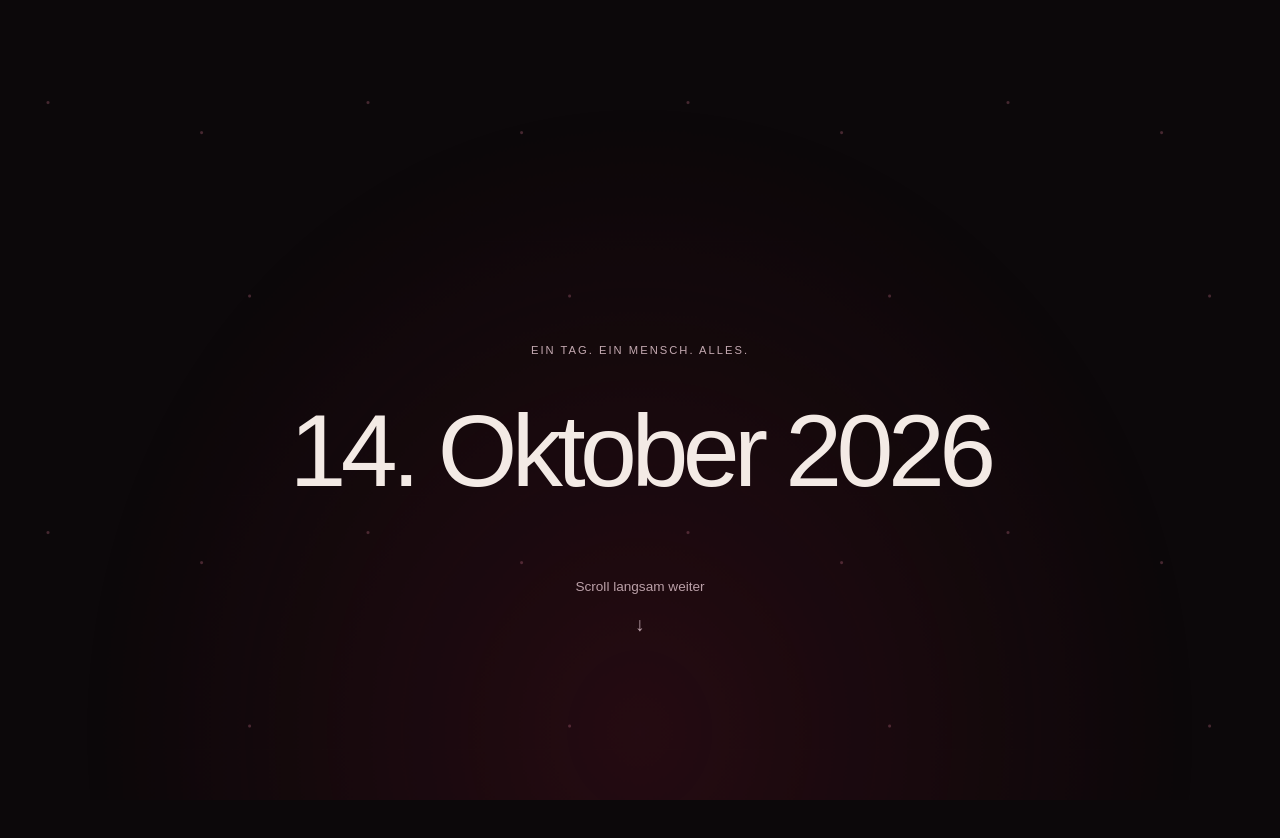
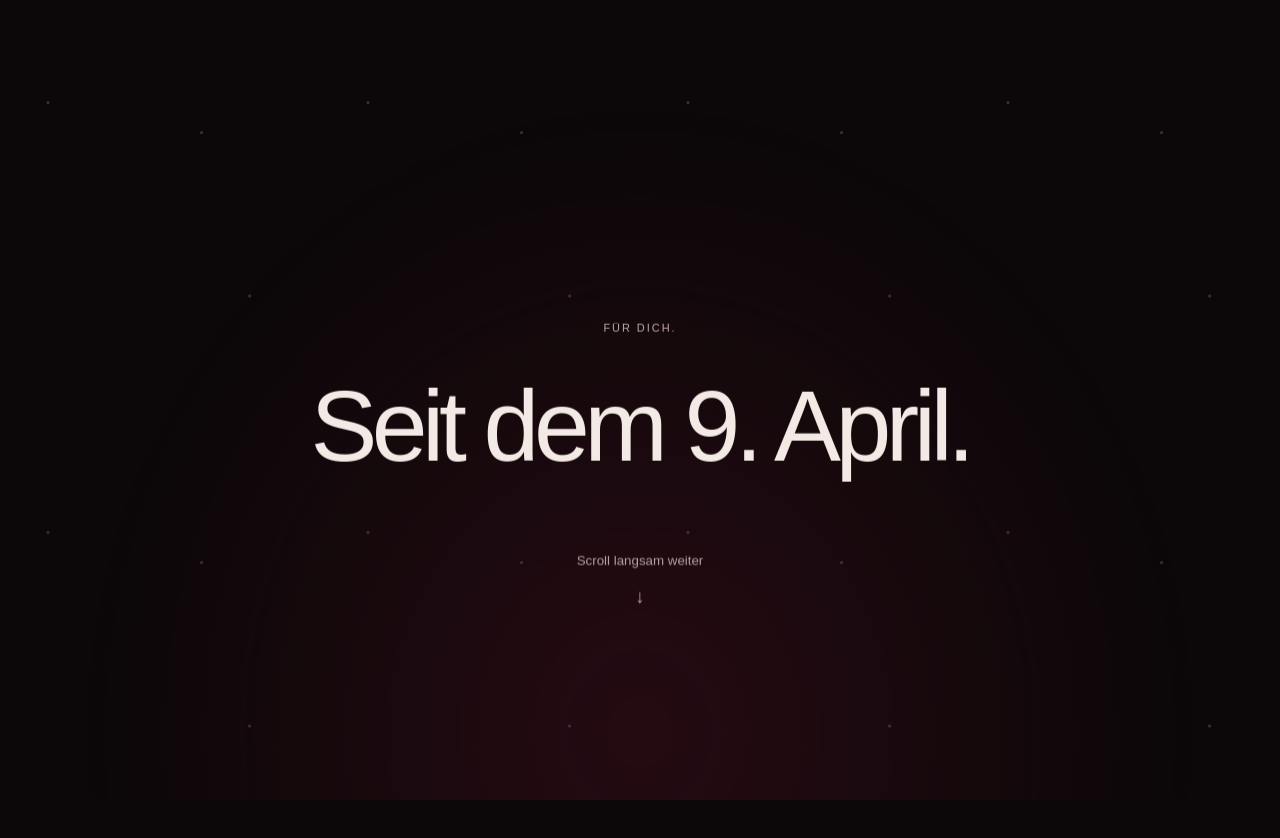
Before and after one commit to kirongerwens-dotcom/yael, a React (Vite) app: page / in a window 1280 px wide. Shown: the top 838 px of the page. Built offline with nearby package versions, Linux system fonts and the light colour scheme.

Commit message:
Add emotional time opening sequence

```diff
--- a/src/components/Intro.jsx
+++ b/src/components/Intro.jsx
@@ -6,59 +6,110 @@ import {
   useReducedMotion,
 } from "framer-motion";
 
-const lines = [
-  "14. Oktober 2026",
-  "Heute wirst du 15.",
-  "Eigentlich wollte ich dir einfach nur etwas schenken.",
-  "Aber irgendwie war mir das zu wenig.",
-  "Also habe ich dir etwas gebaut.",
-  "Für Yael.",
+const scenes = [
+  {
+    text: "Seit dem 9. April.",
+    eyebrow: "Für dich.",
+    kind: "normal",
+    hint: true,
+  },
+  {
+    text: "176",
+    sub: "Tage",
+    kind: "number",
+  },
+  {
+    text: "≈ 528",
+    sub: "Stunden",
+    kind: "number",
+  },
+  {
+    text: "31.680",
+    sub: "Minuten",
+    kind: "number",
+  },
+  {
+    text: "1.900.800",
+    sub: "Sekunden",
+    kind: "number",
+  },
+  {
+    text: "Nächte. Tage.",
+    sub: "Viel zu viele kleine Änderungen.",
+    kind: "quiet",
+  },
+  {
+    text: "Und in jeder einzelnen davon",
+    sub: "habe ich an dich gedacht.",
+    kind: "heart",
+  },
+  {
+    text: "Jedes Wort auf dieser Seite",
+    sub: "ist von ganzem Herzen geschrieben.",
+    kind: "heart",
+  },
+  {
+    text: "Für dich.",
+    kind: "quiet",
+  },
+  {
+    text: "14. Oktober 2026",
+    eyebrow: "Ein Tag. Ein Mensch. Alles.",
+    kind: "normal",
+  },
+  {
+    text: "Heute wirst du 15.",
+    kind: "normal",
+  },
+  {
+    text: "Eigentlich wollte ich dir einfach nur etwas schenken.",
+    kind: "normal",
+  },
+  {
+    text: "Aber irgendwie war mir das zu wenig.",
+    kind: "normal",
+  },
+  {
+    text: "Also habe ich dir etwas gebaut.",
+    kind: "normal",
+  },
+  {
+    text: "Für Yael.",
+    eyebrow: "Von Kiron. Für dich.",
+    fine: "09.04.2026 — ∞",
+    kind: "final",
+  },
 ];
 
-function Frame({ index, progress, text, reduced }) {
-  const count = lines.length;
+function Frame({ index, progress, scene, reduced }) {
+  const count = scenes.length;
+  const isFirst = index === 0;
+  const isLast = index === count - 1;
 
-  // Jede Szene besitzt exakt 1/6 der gesamten Intro-Strecke.
   const sceneStart = index / count;
   const sceneEnd = (index + 1) / count;
   const sceneLength = sceneEnd - sceneStart;
 
-  const fadeIn = sceneStart + sceneLength * 0.16;
-  const holdUntil = sceneStart + sceneLength * 0.64;
-  const fadeOut = sceneStart + sceneLength * 0.82;
-
-  // Wichtig:
-  // Der komplette 0→1-Bereich ist definiert.
-  // Dadurch kann kein anderer Frame außerhalb seiner Szene sichtbar bleiben.
-  const isLast = index === count - 1;
+  const fadeInEnd = sceneStart + sceneLength * 0.16;
+  const holdEnd = sceneStart + sceneLength * 0.68;
+  const fadeOutEnd = sceneStart + sceneLength * 0.88;
 
   const opacity = useTransform(
     progress,
-    index === 0
-      ? [
-          0,
-          holdUntil,
-          fadeOut,
-          Math.min(1, sceneEnd),
-          1,
-        ]
+    isFirst
+      ? [0, holdEnd, fadeOutEnd, sceneEnd, 1]
       : isLast
-        ? [
-            0,
-            sceneStart,
-            fadeIn,
-            1,
-          ]
+        ? [0, sceneStart, fadeInEnd, 1]
         : [
             0,
             sceneStart,
-            fadeIn,
-            holdUntil,
-            fadeOut,
+            fadeInEnd,
+            holdEnd,
+            fadeOutEnd,
             sceneEnd,
             1,
           ],
-    index === 0
+    isFirst
       ? [1, 1, 0, 0, 0]
       : isLast
         ? [0, 0, 1, 1]
@@ -69,19 +120,32 @@ function Frame({ index, progress, text, reduced }) {
   const y = useTransform(
     progress,
     isLast
-      ? [0, sceneStart, fadeIn, 1]
+      ? [0, sceneStart, fadeInEnd, 1]
+      : isFirst
+        ? [0, holdEnd, fadeOutEnd, 1]
         : [
             0,
             sceneStart,
-          fadeIn,
-          holdUntil,
-          fadeOut,
+            fadeInEnd,
+            holdEnd,
+            fadeOutEnd,
             sceneEnd,
             1,
           ],
     isLast
       ? [24, 24, 0, 0]
+      : isFirst
+        ? [0, 0, -24, -24]
         : [24, 24, 0, 0, -24, -24, -24],
+    { clamp: true },
+  );
+
+  const scale = useTransform(
+    progress,
+    [sceneStart, fadeInEnd, holdEnd, fadeOutEnd],
+    scene.kind === "number"
+      ? [0.94, 1, 1.025, 1.04]
+      : [0.98, 1, 1, 1.01],
     { clamp: true },
   );
 
@@ -90,31 +154,27 @@ function Frame({ index, progress, text, reduced }) {
       style={
         reduced
           ? {}
-          : index === lines.length - 1
-            ? { opacity, y, zIndex: 10 }
-            : { opacity, y }
+          : isLast
+            ? { opacity, y, scale, zIndex: 10 }
+            : { opacity, y, scale }
       }
-      className={`intro-frame ${reduced ? "static-frame" : ""}`}
+      className={`intro-frame intro-frame-${scene.kind} ${
+        reduced ? "static-frame" : ""
+      }`}
     >
-      <p className="eyebrow">
-        {index === 0
-          ? "Ein Tag. Ein Mensch. Alles."
-          : index === 5
-            ? "Von Kiron. Für dich."
-            : ""}
-      </p>
+      {scene.eyebrow && <p className="eyebrow">{scene.eyebrow}</p>}
 
-      <h1>{text}</h1>
+      <h1>{scene.text}</h1>
 
-      {index === 0 && (
+      {scene.sub && <p className="intro-sub">{scene.sub}</p>}
+
+      {scene.hint && (
         <div className="scroll-hint">
           Scroll langsam weiter <span>↓</span>
         </div>
       )}
 
-      {index === 5 && (
-        <span className="fine-date">09.04.2026 — ∞</span>
-      )}
+      {scene.fine && <span className="fine-date">{scene.fine}</span>}
     </motion.div>
   );
 }
@@ -139,10 +199,10 @@ export default function Intro() {
         <div className="intro-light" />
         <div className="dust" aria-hidden="true" />
 
-        {lines.map((text, i) => (
+        {scenes.map((scene, i) => (
           <Frame
-            key={text}
-            text={text}
+            key={`${i}-${scene.text}`}
+            scene={scene}
             index={i}
             progress={scrollYProgress}
             reduced={reduced}
--- a/src/style.css
+++ b/src/style.css
@@ -116,7 +116,7 @@ p {
   margin-top: 24px;
 }
 .intro {
-  height: 660svh;
+  height: 1200svh;
   background: #0c080a;
   position: relative;
 }
@@ -1002,7 +1002,7 @@ p {
     font-size: 0.65rem;
   }
   .intro {
-    height: 660svh;
+    height: 1150svh;
   }
   .chapter-nav {
     padding: 12px 24px;
@@ -1171,3 +1171,63 @@ p {
     transform: translateX(-15px);
   }
 }
+
+/* ----- Extended opening sequence ----- */
+
+.intro-sub {
+  margin: 24px auto 0;
+  color: #c4a9b1;
+  font-size: clamp(1.15rem, 2.5vw, 1.8rem);
+  line-height: 1.4;
+  letter-spacing: -0.02em;
+  max-width: 760px;
+}
+
+.intro-frame-number h1 {
+  font-size: clamp(5rem, 15vw, 13rem);
+  line-height: 0.9;
+  letter-spacing: -0.075em;
+  font-variant-numeric: tabular-nums;
+}
+
+.intro-frame-number .intro-sub {
+  margin-top: 30px;
+  text-transform: uppercase;
+  letter-spacing: 0.24em;
+  font-size: clamp(0.75rem, 1.5vw, 1rem);
+}
+
+.intro-frame-quiet h1 {
+  font-family: Georgia, serif;
+  font-style: italic;
+  font-size: clamp(3.2rem, 8vw, 7rem);
+}
+
+.intro-frame-heart h1 {
+  font-size: clamp(2.8rem, 7vw, 6.5rem);
+}
+
+.intro-frame-heart .intro-sub {
+  color: #e0b6c2;
+  font-family: Georgia, serif;
+  font-style: italic;
+  font-size: clamp(1.5rem, 3vw, 2.5rem);
+}
+
+@media (max-width: 600px) {
+  .intro-frame-number h1 {
+    font-size: clamp(4.2rem, 20vw, 7rem);
+  }
+
+  .intro-frame-heart h1 {
+    font-size: clamp(2.3rem, 10vw, 4rem);
+  }
+
+  .intro-frame-quiet h1 {
+    font-size: clamp(2.8rem, 12vw, 4.8rem);
+  }
+
+  .intro-sub {
+    max-width: 90%;
+  }
+}
```
Lines whose indentation alone changed are shown as unchanged.
